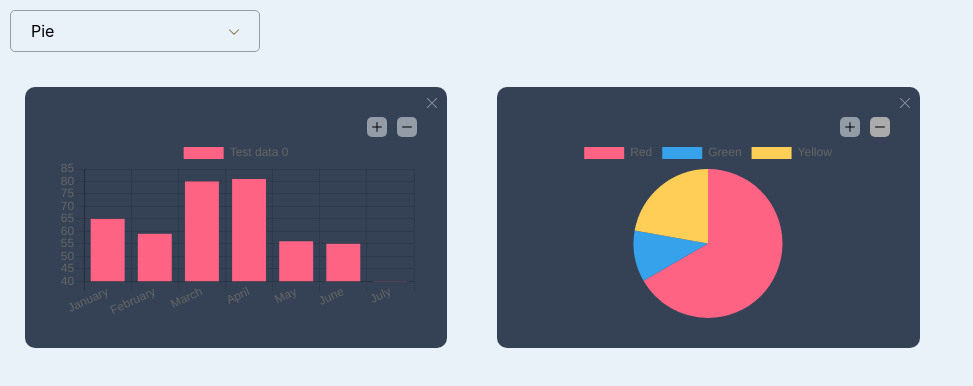
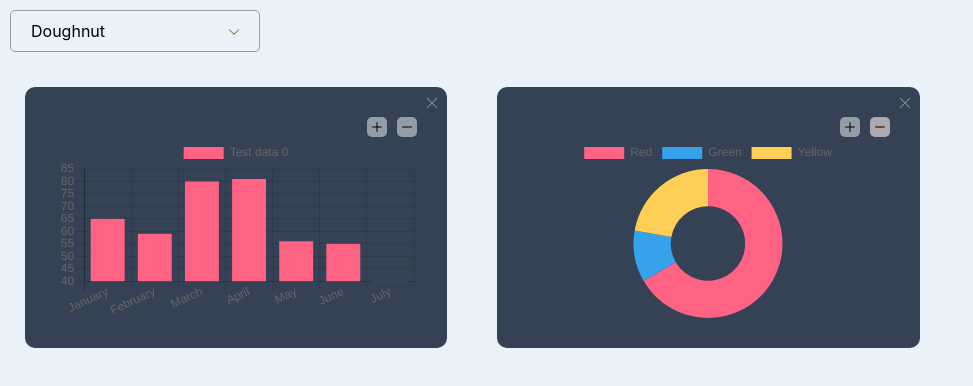
Before and after one commit to vit9/chart, a React (Create React App) app: page / in a window 1280 px wide. Shown: the top 386 px of the page, without its empty margins (0-973 px from the left). Built offline with nearby package versions, Linux system fonts and the light colour scheme.

Commit message:
fixed id in initail graphs

```diff
--- a/src/App.js
+++ b/src/App.js
@@ -13,6 +13,7 @@ const colorGenerator = new Generator('1234567890abcdef');
 function App() {
 
   const [chartData, setChartData] = useState([{
+    id: 1,
     type: 'Bar',
     labels: ['January', 'February', 'March', 'April', 'May', 'June', 'July'],
     datasets: [
@@ -28,7 +29,8 @@ function App() {
     ]
   },
   {
-    type: 'Pie',
+    id: 2,
+    type: 'Doughnut',
     labels: ['Red', 'Green', 'Yellow'],
     datasets: [
       {
```
